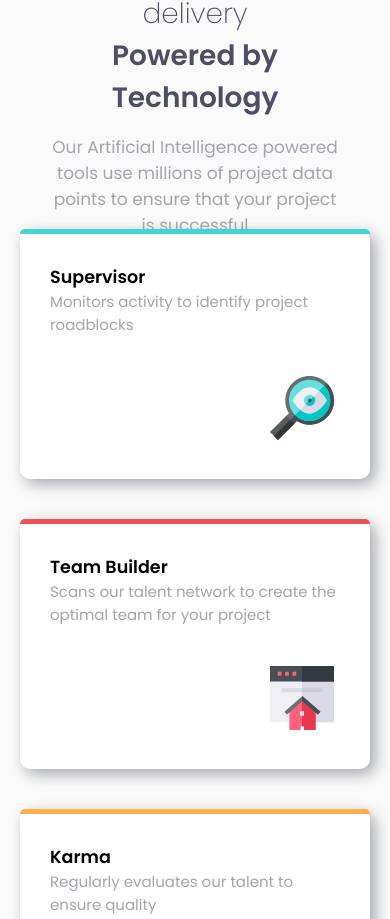
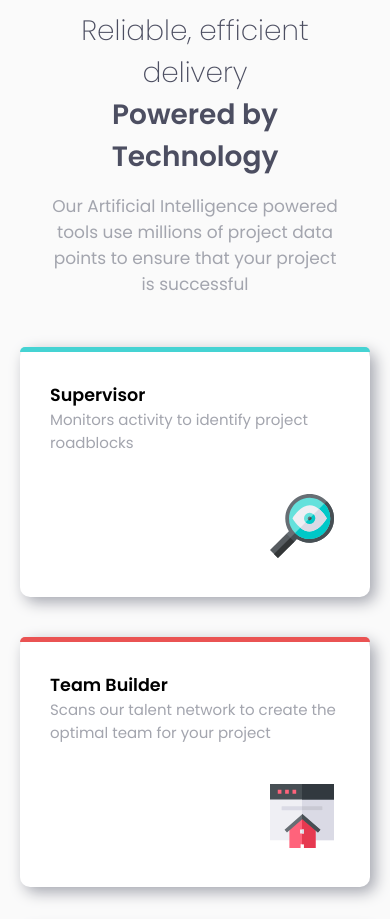
Before and after one commit to tctribess/four-card-feature-section-master, a plain HTML site: page index.html in a window 390 px wide. Shown: the top 919 px of the page. Drawn offline with Linux system fonts and the light colour scheme.

Commit message:
Update style

```diff
--- a/style.css
+++ b/style.css
@@ -146,7 +146,7 @@ color: var(--grayish-blue);
      header{
          margin: 10px 50px;
          width: auto;
-         height: 20vh;;
+         height: auto;
          text-align: center;
      }
 
```
